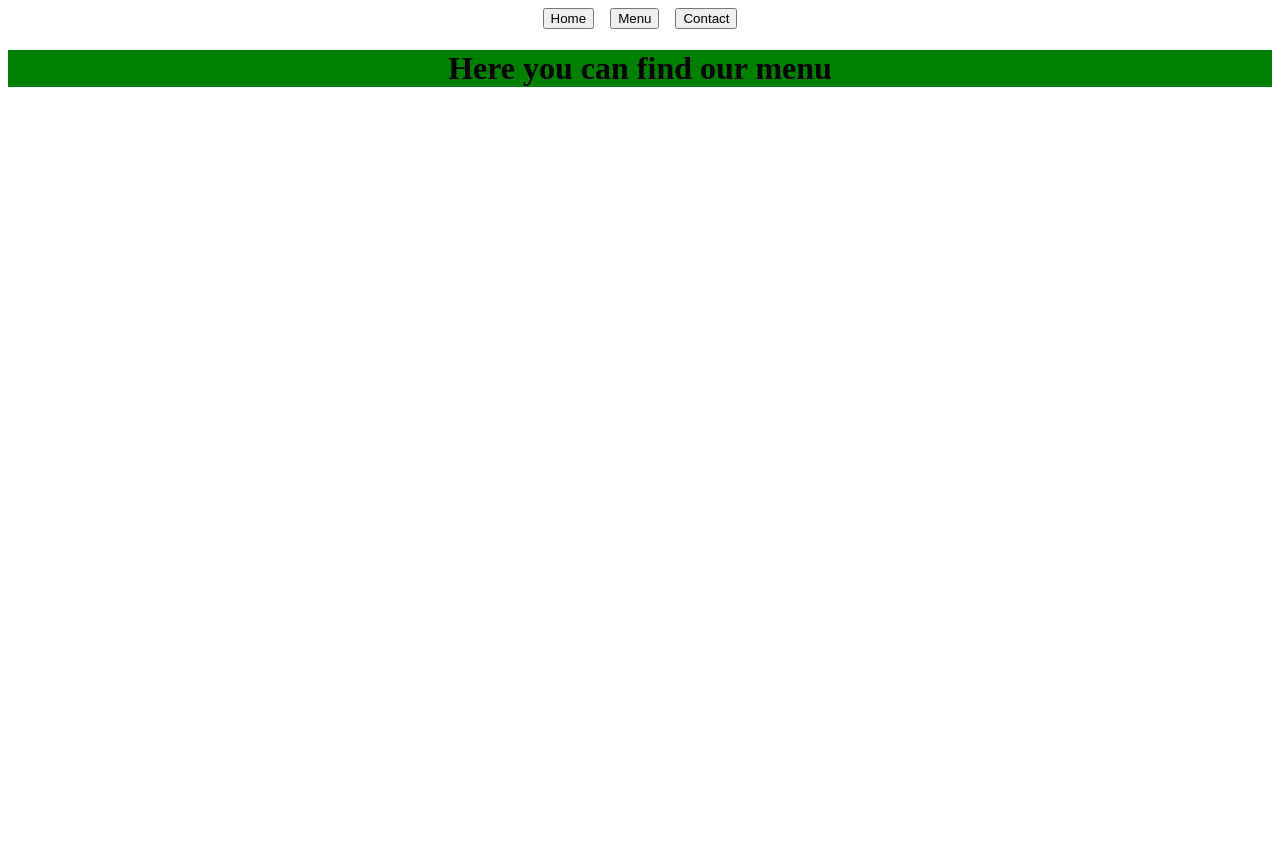
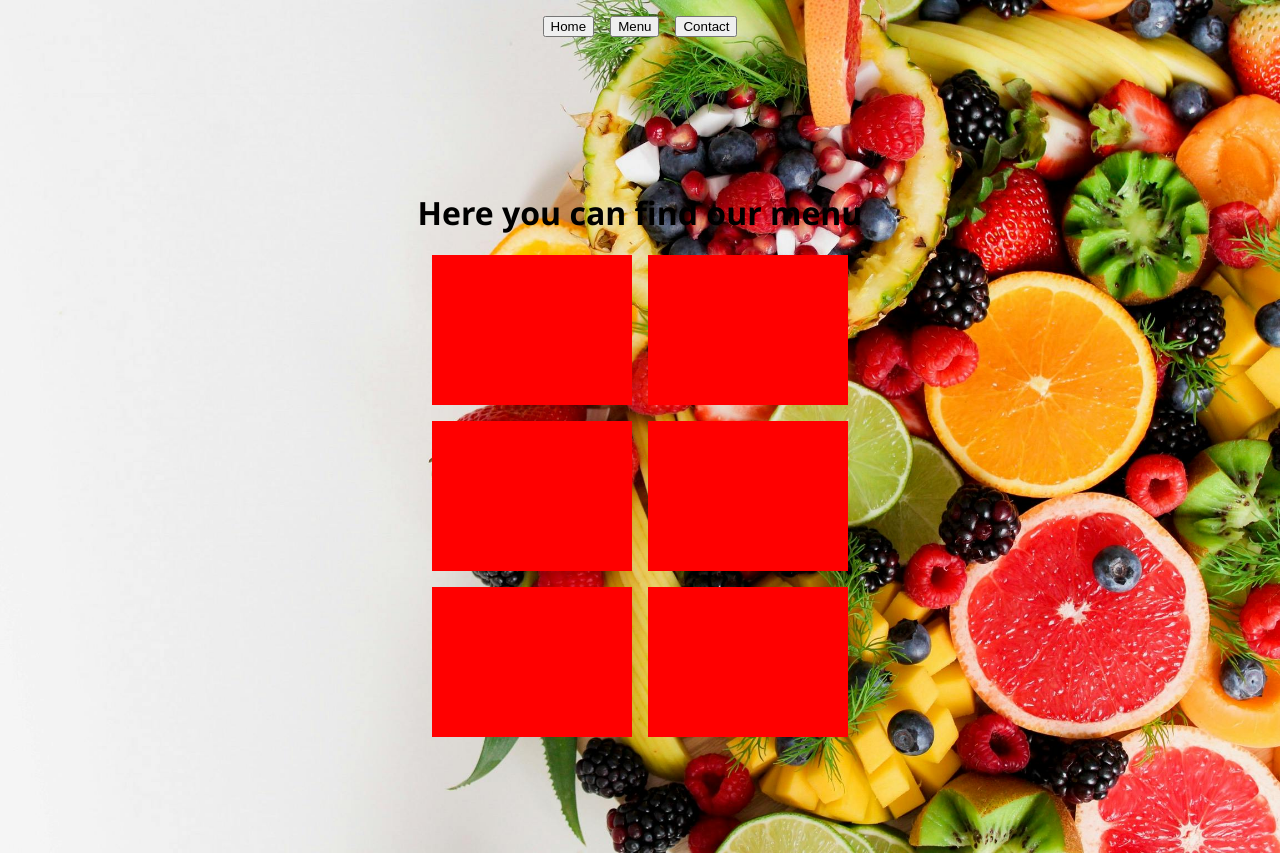
Before and after one commit to Rel1able/Restaurant-page, a website built with webpack: page src/template.html in a window 1280 px wide. Both pictures are taken after a click on the button "Menu". Before the commit the page ends 800 px from the top, so only its background shows below. Built offline with nearby package versions, Linux system fonts and the light colour scheme.

Commit message:
added background image

```diff
--- a/src/contact.js
+++ b/src/contact.js
@@ -6,6 +6,7 @@ function showContacts() {
     header.textContent = "Contact us";
 
     content.appendChild(header);
+
 }
 
 export default showContacts;
--- a/src/menu.js
+++ b/src/menu.js
@@ -6,6 +6,29 @@ function showMenu() {
     header.textContent = "Here you can find our menu";
 
     content.appendChild(header);
+
+    const container = document.createElement("div");
+    container.classList.add("container");
+
+    const div1 = document.createElement("div");
+    container.appendChild(div1);
+
+    const div2 = document.createElement("div");
+    container.appendChild(div2);
+
+    const div3 = document.createElement("div");
+    container.appendChild(div3);
+
+    const div4 = document.createElement("div");
+    container.appendChild(div4);
+
+    const div5 = document.createElement("div");
+    container.appendChild(div5);
+
+    const div6 = document.createElement("div");
+    container.appendChild(div6);
+
+    content.appendChild(container);
 }
 
 export default showMenu;
--- a/src/styles.css
+++ b/src/styles.css
@@ -1,5 +1,22 @@
+body {
+    box-sizing: border-box;
+    font-family: 'Segoe UI', Tahoma, Geneva, Verdana, sans-serif;
+    height: 100vh;
+    margin: 0;
+    padding: 0;
+    background-image: url(pexels-janetrangdoan-1128678.jpg);
+    background-size: cover;
+}
+
+
 #content {
     text-align: center;
+    display: flex;
+    justify-content: center;
+    align-items: center;
+    flex-direction: column;
+    height: 100vh;
+
 }
 
 .nav-bar {
@@ -7,12 +24,21 @@
     justify-content: center;
     align-items: center;
     gap: 1em;
+    padding: 1em;
 }
 
-.contacts-content {
-    background-color: red;
+.container {
+    display: grid;
+    grid-template-columns: 1fr 1fr;
+    grid-template-rows: repeat(3, 1fr);
+    gap: 1em;
+
 }
 
-.menu-content {
-    background-color: green;
+
+.container>div {
+    background-color: red;
+    width: 200px;
+    height: 150px;
+
 }
```
Also changed, not shown: src/pexels-janetrangdoan-1128678.jpg (added).
